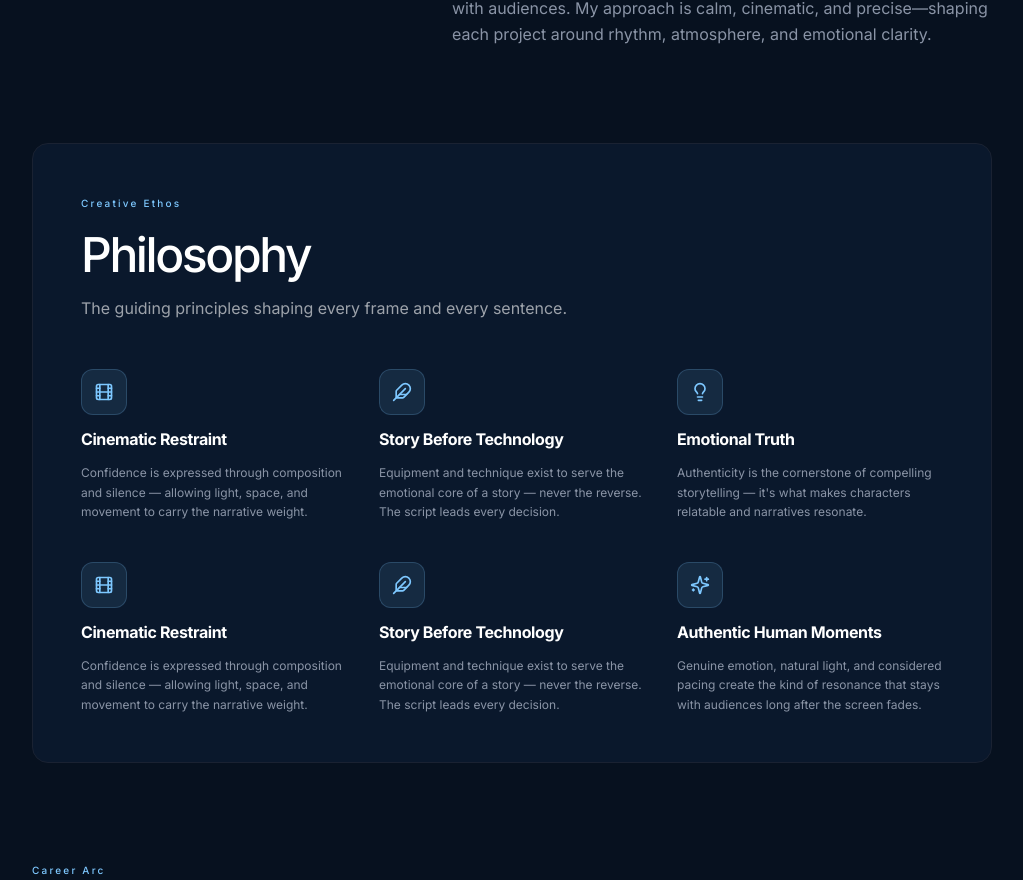
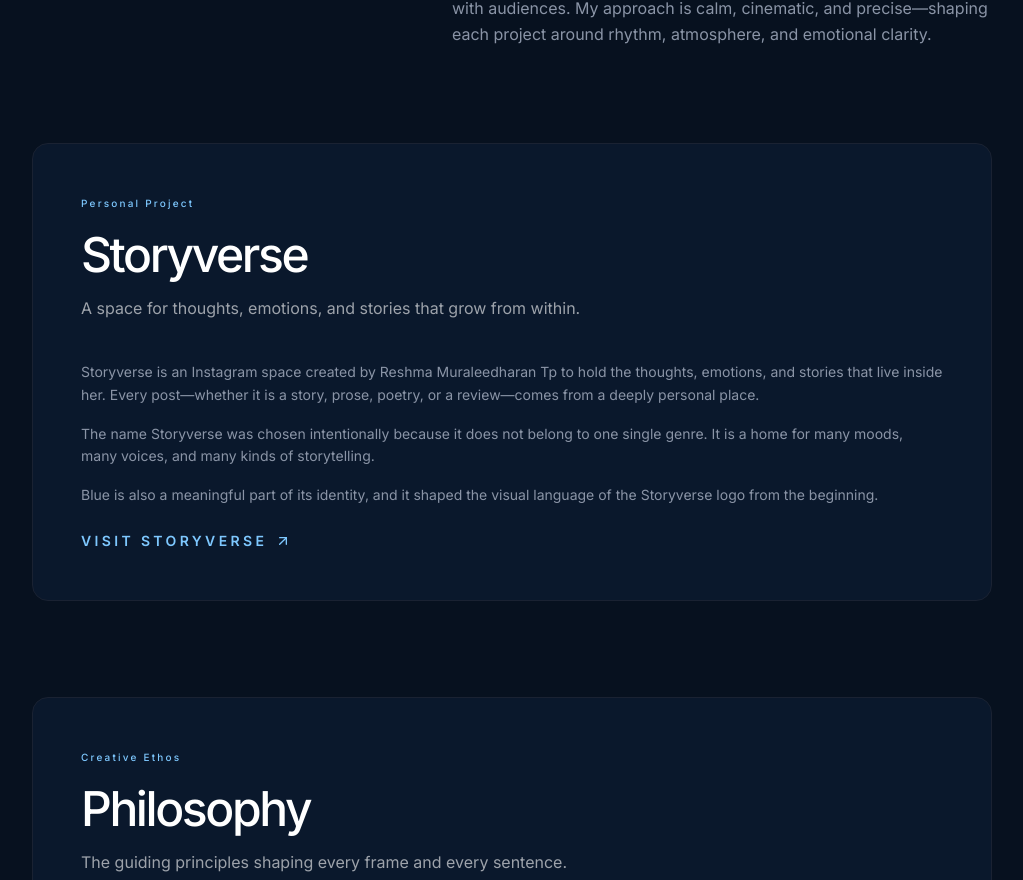
Before and after one commit to Alka555/ReshmaPortfolio, a Next.js app: page /about in a window 1280 px wide. Shown: the part 793-1673 px from the top of the page, without its empty margins (128-1151 px from the left). Built offline with nearby package versions, Linux system fonts and the light colour scheme; no server answers; a web font is replaced by a local one.

Commit message:
StoryVerse updates

```diff
--- a/src/app/(public)/about/page.tsx
+++ b/src/app/(public)/about/page.tsx
@@ -5,7 +5,7 @@
 import { SectionHeader } from "@/components/common/section-header";
 import { FadeIn } from "@/components/motion/fade-in";
 import { BlurReveal } from "@/components/motion/blur-reveal";
-import { Film, Feather, Sparkles, Lightbulb } from "lucide-react";
+import { Film, Feather, Sparkles, Lightbulb, ArrowUpRight } from "lucide-react";
 import React from "react";
 
 export const metadata: Metadata = generatePageMetadata({
@@ -30,7 +30,7 @@
             <BlurReveal>
               <div className="relative aspect-[3/4] w-full rounded-2xl overflow-hidden border border-slate shadow-soft-lg bg-navy">
                 <Image
-                  src="/images/reshma-portrait.jpg"
+                  src="/images/selfPotrait.jpeg"
                   alt="Portrait photograph of Reshma Muraleedharan Tp — Content Creator and writer"
                   fill
                   sizes="(max-width: 768px) 100vw, 40vw"
@@ -64,6 +64,36 @@
               </div>
             </BlurReveal>
           </div>
+        </section>
+
+        <section aria-labelledby="storyverse-heading" className="rounded-2xl border border-slate bg-navy/40 p-8 md:p-12 shadow-soft-md space-y-6">
+          <SectionHeader
+            badgeTag="Personal Project"
+            title="Storyverse"
+            subtitle="A space for thoughts, emotions, and stories that grow from within."
+          />
+
+          <div className="space-y-4 text-sm leading-relaxed text-muted-foreground">
+            <p>
+              Storyverse is an Instagram space created by Reshma Muraleedharan Tp to hold the thoughts, emotions, and stories that live inside her. Every post—whether it is a story, prose, poetry, or a review—comes from a deeply personal place.
+            </p>
+            <p>
+              The name Storyverse was chosen intentionally because it does not belong to one single genre. It is a home for many moods, many voices, and many kinds of storytelling.
+            </p>
+            <p>
+              Blue is also a meaningful part of its identity, and it shaped the visual language of the Storyverse logo from the beginning.
+            </p>
+          </div>
+
+          <a
+            href="https://www.instagram.com/storyverse_._?igsh=NGxvaDVhY255Yjkz"
+            target="_blank"
+            rel="noreferrer"
+            className="inline-flex items-center gap-2 text-sm font-semibold uppercase tracking-[0.24em] text-gold transition-colors hover:text-gold/80"
+          >
+            Visit Storyverse
+            <ArrowUpRight className="h-4 w-4" />
+          </a>
         </section>
 
         <section aria-label="Creative philosophy" className="rounded-2xl border border-slate bg-navy/40 p-8 md:p-12 shadow-soft-md space-y-8">
--- a/src/app/(public)/page.tsx
+++ b/src/app/(public)/page.tsx
@@ -57,6 +57,47 @@
       <div className="space-y-24 pb-28 md:space-y-36 md:pb-36">
         <section className="container px-6 md:px-12 max-w-7xl" aria-labelledby="reels-slider">
           <InstagramSlider items={siteContent.reels} />
+        </section>
+
+        <section className="container px-6 md:px-12 max-w-7xl" aria-labelledby="storyverse-section">
+          <FadeIn>
+            <div className="overflow-hidden rounded-[2rem] border border-white/10 bg-white/[0.03] shadow-soft-md">
+              <div className="grid items-center gap-8 lg:grid-cols-[0.95fr_1.05fr]">
+                <div className="relative min-h-[320px] md:min-h-[420px]">
+                  <Image
+                    src="/images/Storyverse.jpeg"
+                    alt="Storyverse cover image"
+                    fill
+                    sizes="(max-width: 1024px) 100vw, 45vw"
+                    className="object-cover"
+                  />
+                </div>
+
+                <div className="space-y-6 p-8 md:p-10 lg:p-12">
+                  <div className="space-y-3">
+                    <p className="text-[10px] uppercase tracking-[0.28em] text-gold">Storyverse</p>
+                    <h2 className="font-heading text-3xl leading-tight text-white md:text-4xl">
+                      A living space for thoughts, feelings, and the stories that stay with you.
+                    </h2>
+                  </div>
+
+                  <p className="max-w-2xl text-base leading-relaxed text-white/65 md:text-lg">
+                    Storyverse is a personal corner for prose, poetry, reflections, and reviews—built around emotion, blue tones, and the feeling of being deeply understood.
+                  </p>
+
+                  <a
+                    href="https://www.instagram.com/storyverse_._?igsh=NGxvaDVhY255Yjkz"
+                    target="_blank"
+                    rel="noreferrer"
+                    className="inline-flex items-center text-[10px] uppercase tracking-[0.2em] text-gold transition-colors duration-300 hover:text-white"
+                  >
+                    Visit Storyverse
+                    <ArrowRight className="ml-2 h-4 w-4" />
+                  </a>
+                </div>
+              </div>
+            </div>
+          </FadeIn>
         </section>
 
         <section className="border-y border-white/10 bg-white/[0.02] py-16 md:py-24">
```
Also changed, not shown: public/images/Storyverse.jpeg (added), 1 other file (tests, documents, lock files or other folders).
